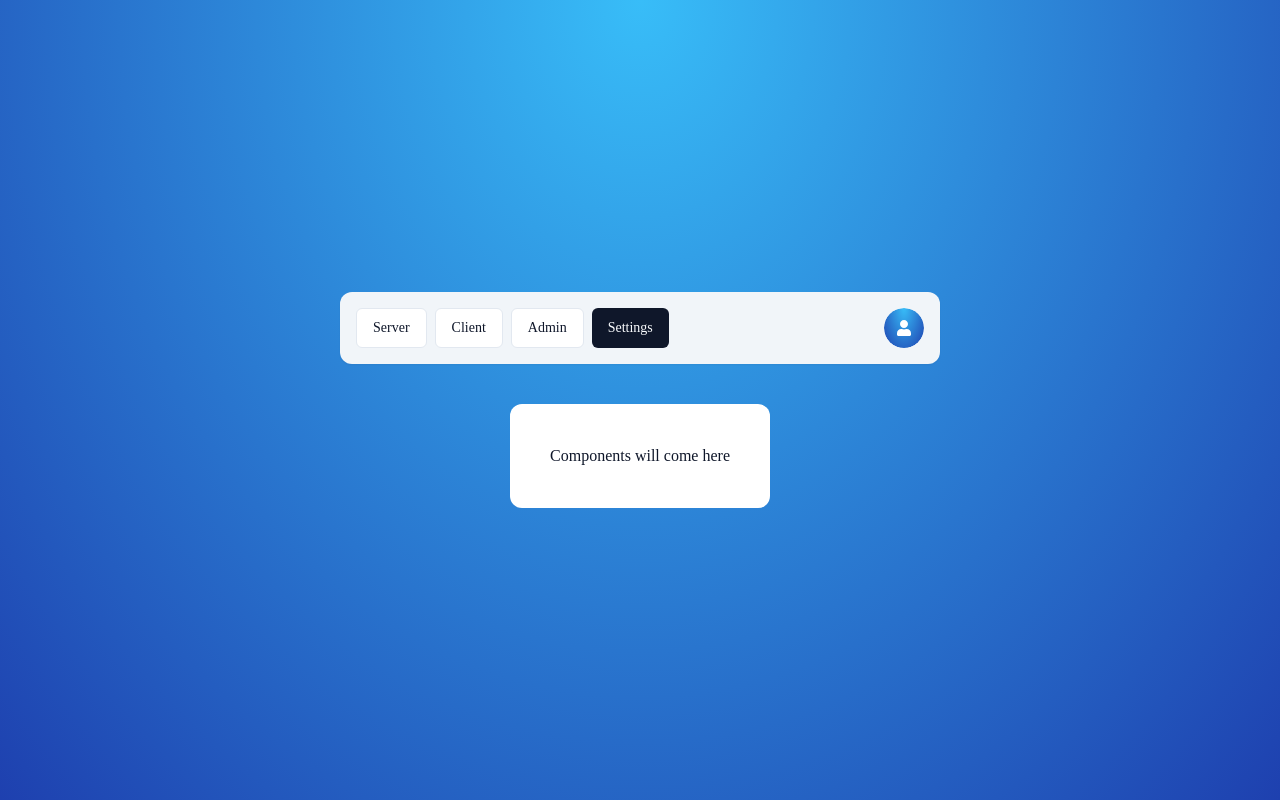
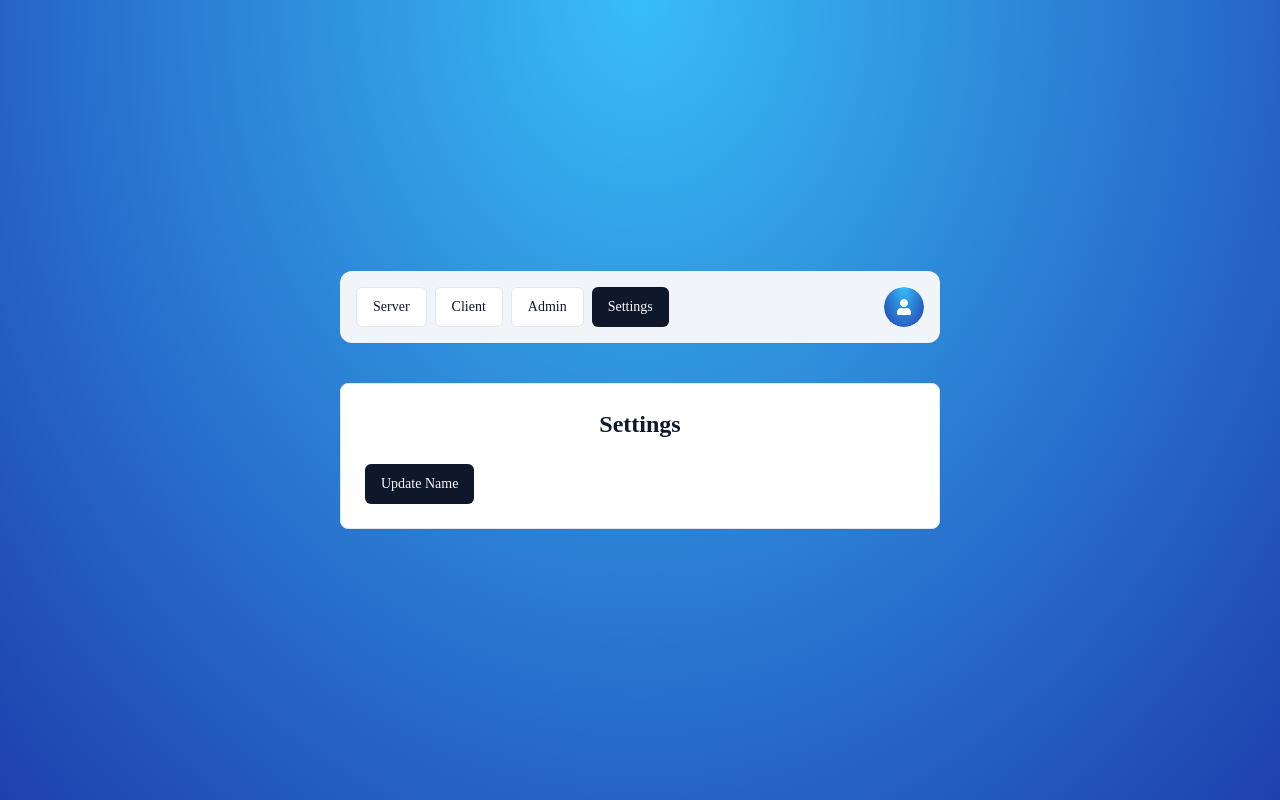
Before and after one commit to hrithik-infinite/Auth-TS, a Next.js app: page /settings in a window 1280 px wide. Built offline with nearby package versions, Linux system fonts and the light colour scheme; no server answers.

Commit message:
basic settings page updated

```diff
--- /dev/null
+++ b/actions/settings.ts
@@ -0,0 +1,27 @@
+"use server";
+import { auth } from "@/auth";
+import { getUserById } from "@/data/user";
+import { db } from "@/lib/db";
+import { SettingsSchema } from "@/schemas";
+import { User } from "@prisma/client";
+import * as z from "zod";
+
+export const settings = async (values: z.infer<typeof SettingsSchema>) => {
+  const session = await auth();
+
+  const user = session?.user as User;
+  if (!user) {
+    return { error: "Unauthorized" };
+  }
+  const dbUser = await getUserById(user.id);
+  if (!dbUser) {
+    return { error: "Unauthorized" };
+  }
+  await db.user.update({
+    where: { id: dbUser.id },
+    data: {
+      ...values,
+    },
+  });
+  return { success: "Settings Updated" };
+};
--- a/app/(protected)/settings/page.tsx
+++ b/app/(protected)/settings/page.tsx
@@ -1,9 +1,28 @@
-// "use client"
-const SettingsPage = async () => {
+"use client";
+
+import { settings } from "@/actions/settings";
+import { Button } from "@/components/ui/button";
+import { Card, CardContent, CardHeader } from "@/components/ui/card";
+import { useTransition } from "react";
+
+const SettingsPage = () => {
+  const [isPending, startTransition] = useTransition();
+  const onclick = () => {
+    startTransition(() => {
+      settings({ name: "Hrithik Agarwal" })
+    });
+  };
   return (
-    <div className="bg-white p-10 rounded-xl">
-      <h1>Components will come here</h1>
-    </div>
+    <Card className="w-[600px]">
+      <CardHeader>
+        <p className="text-2xl font-semibold text-center">Settings</p>
+      </CardHeader>
+      <CardContent>
+        <Button disabled={isPending} onClick={onclick}>
+          Update Name
+        </Button>
+      </CardContent>
+    </Card>
   );
 };
 
--- a/auth.ts
+++ b/auth.ts
@@ -54,6 +54,8 @@
       }
       if (session.user) {
         session.user.isTwoFactorEnabled = token.isTwoFactorEnabled as boolean;
+        session.user.name = token.name;
+        session.user.email = token.email as string;
       }
       return session;
     },
@@ -62,6 +64,8 @@
       if (!token.sub) return token;
       const existingUser = await getUserById(token.sub);
       if (!existingUser) return token;
+      token.name = existingUser.name;
+      token.email = existingUser.email;
       token.role = existingUser.role;
       token.isTwoFactorEnabled = existingUser.isTwoFactorEnabled;
       return token;
--- a/components/ui/sonner.tsx
+++ b/components/ui/sonner.tsx
@@ -5,10 +5,11 @@
 
 const Toaster = ({ ...props }: ToasterProps) => {
   // const { theme = "system" } = useTheme()
+  const theme = "system"
 //TODO : Check for this hook not working
   return (
     <Sonner
-      theme={"system" as ToasterProps["theme"]}
+      theme={theme as ToasterProps["theme"]}
       className="toaster group"
       toastOptions={{
         classNames: {
--- a/schemas/index.ts
+++ b/schemas/index.ts
@@ -30,3 +30,7 @@
     message: "Minimum 6 characters are required",
   }),
 });
+
+export const SettingsSchema = z.object({
+  name: z.optional(z.string()),
+});
```
Also changed, not shown: data/account.ts (added, +12 -0 lines).
